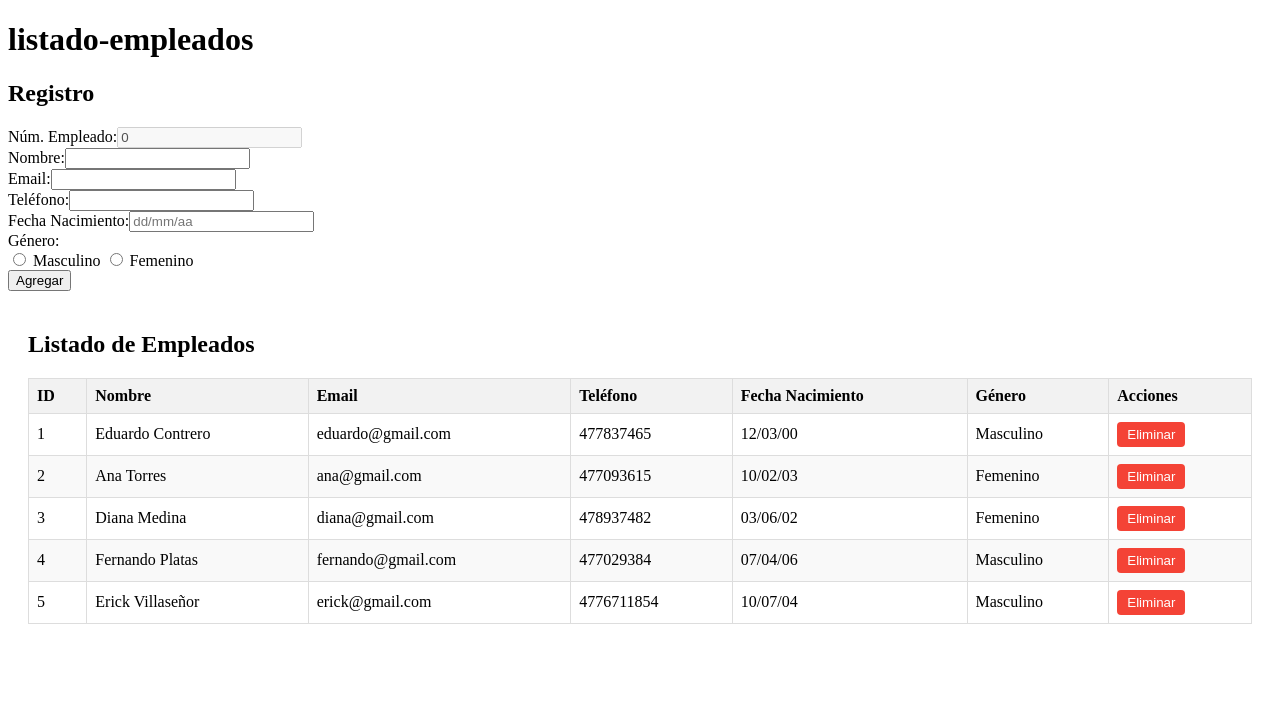
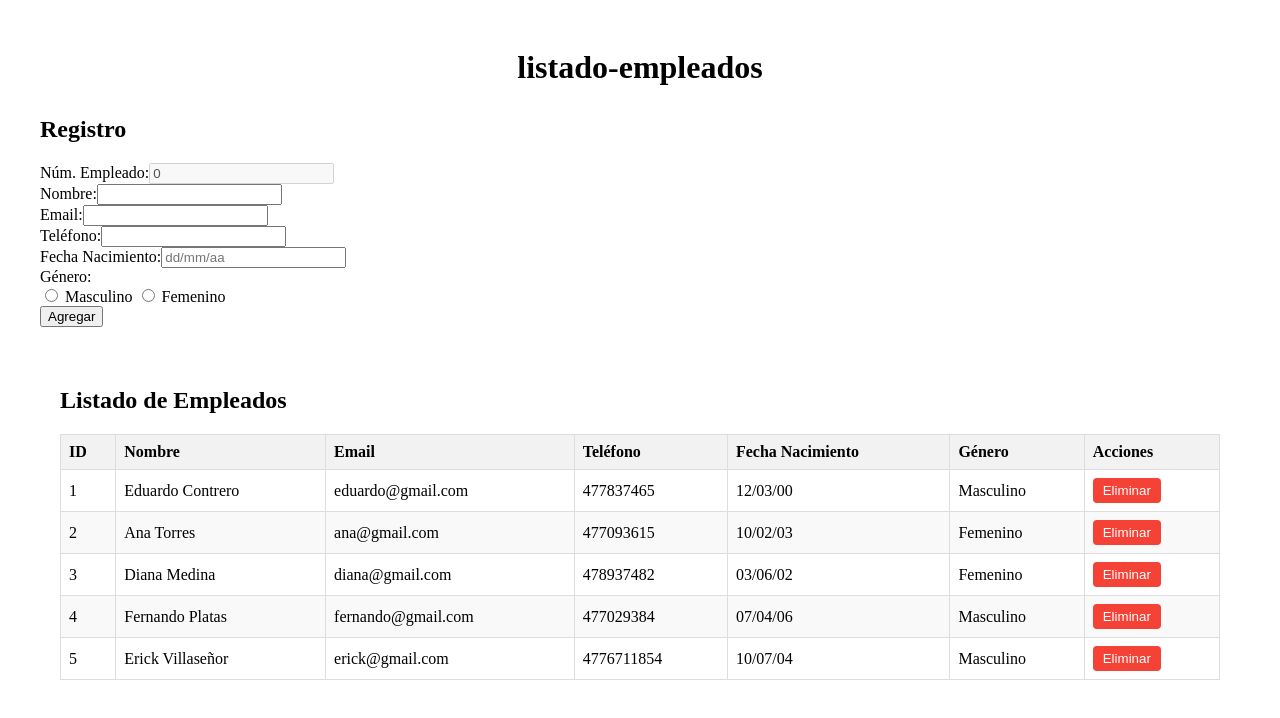
Before and after one commit to EdiYt/listado_empleados, an Angular app: page / in a window 1280 px wide. Shown: the top 718 px of the page. Built offline with nearby package versions, Linux system fonts and the light colour scheme.

Commit message:
Se le agrego diseño al html general

```diff
--- a/src/app/app.component.css
+++ b/src/app/app.component.css
@@ -0,0 +1,18 @@
+.app-container {
+  max-width: 1200px;
+  margin: 0 auto;
+  padding: 20px;
+}
+
+header {
+  text-align: center;
+  margin-bottom: 30px;
+}
+
+.form-section {
+  margin-bottom: 40px;
+}
+
+.list-section {
+  margin-top: 20px;
+}
```
